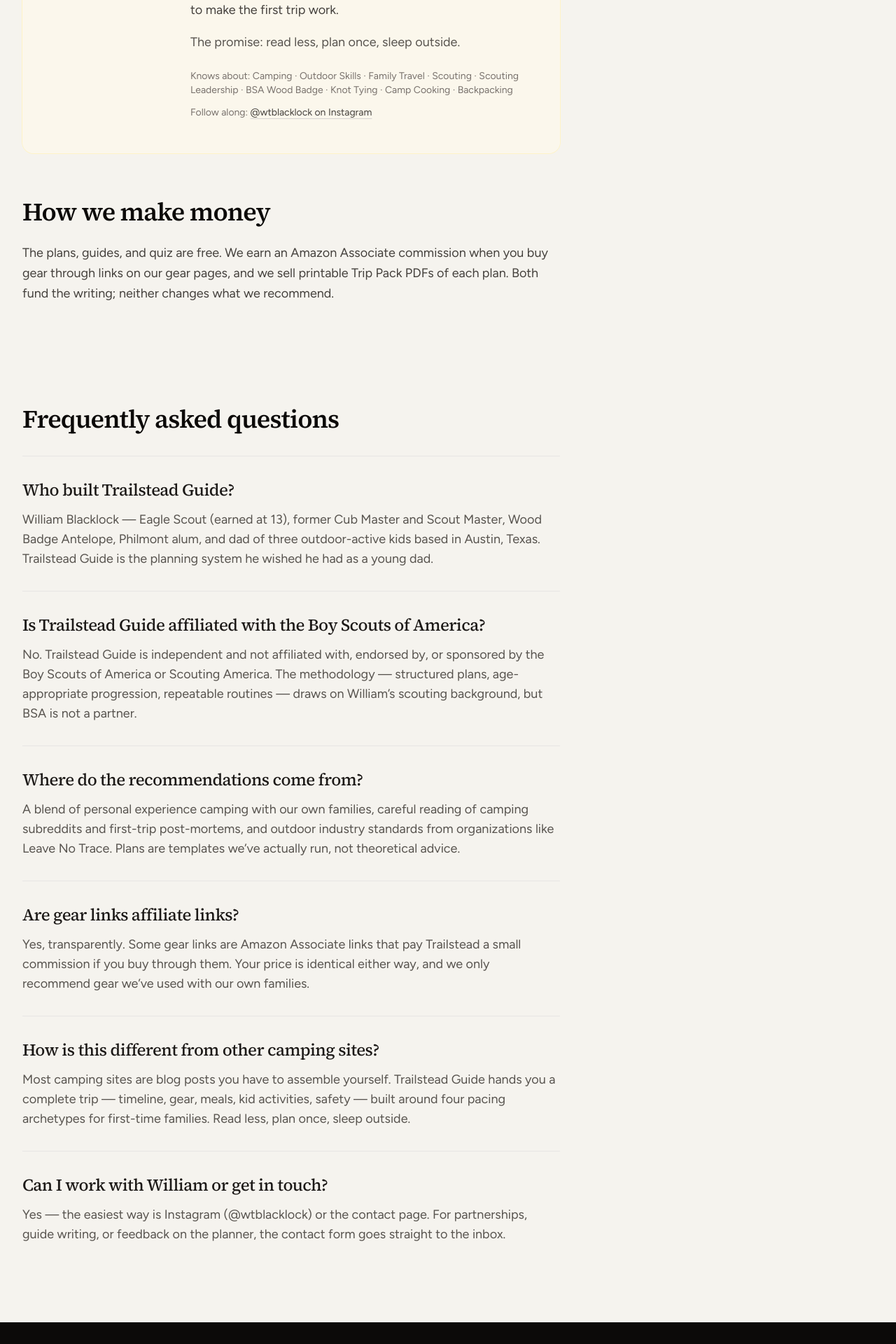
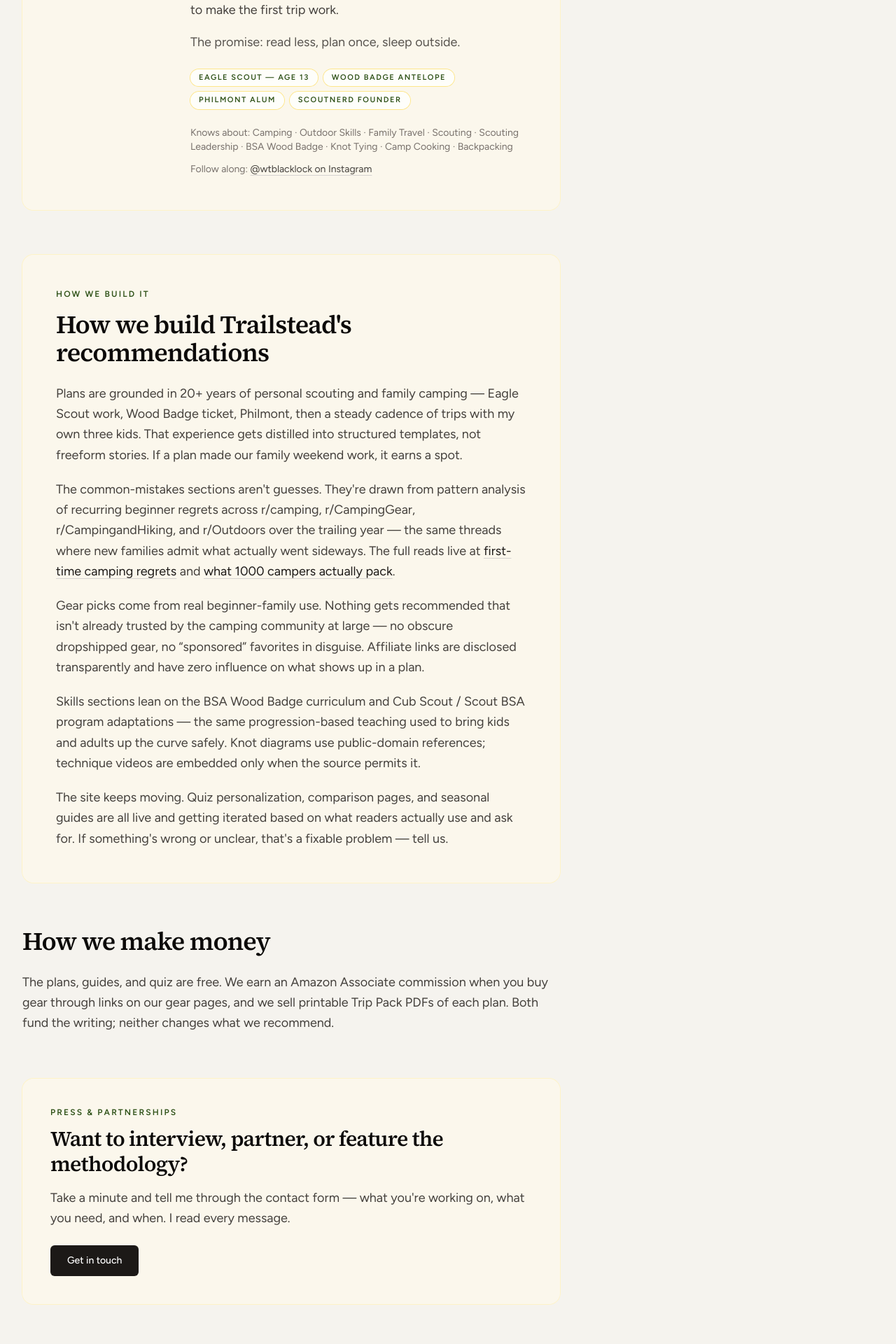
Before and after one commit to wtblacklock/trailsteadguide, a Next.js app: page /about in a window 1280 px wide. Shown: the part 2020-3940 px from the top of the page at 70% size. Built offline with nearby package versions, Linux system fonts and the light colour scheme.

Commit message:
feat(about): methodology block, credentials rail, partnership invite

```diff
--- a/app/about/page.tsx
+++ b/app/about/page.tsx
@@ -204,6 +204,24 @@ export default function Page() {
                   The promise: read less, plan once, sleep outside.
                 </p>
               </div>
+              <ul
+                aria-label="Credentials"
+                className="mt-6 flex flex-wrap gap-2"
+              >
+                {[
+                  'Eagle Scout — age 13',
+                  'Wood Badge Antelope',
+                  'Philmont alum',
+                  'ScoutNerd founder',
+                ].map((credential) => (
+                  <li
+                    key={credential}
+                    className="inline-flex items-center rounded-full bg-white/70 ring-1 ring-amber-200 px-3 py-1 text-[11px] font-semibold tracking-[0.14em] uppercase text-brand-green"
+                  >
+                    {credential}
+                  </li>
+                ))}
+              </ul>
               <p className="mt-6 text-sm text-stone-500">
                 Knows about: {AUTHOR_KNOWS_ABOUT.join(' · ')}
               </p>
@@ -224,6 +242,48 @@ export default function Page() {
       </section>
 
       <section className="max-w-page mx-auto px-8 pb-16">
+        <div className="max-w-3xl rounded-2xl bg-amber-50/60 ring-1 ring-amber-100 p-8 md:p-12">
+          <p className="text-xs font-semibold tracking-[0.18em] uppercase text-brand-green mb-4">
+            How we build it
+          </p>
+          <h2 className="font-serif text-3xl md:text-4xl font-semibold text-stone-950 tracking-tight mb-6">
+            How we build Trailstead&apos;s recommendations
+          </h2>
+          <div className="space-y-5 text-stone-700 leading-relaxed text-lg">
+            <p>
+              Plans are grounded in 20+ years of personal scouting and family camping — Eagle Scout work, Wood Badge ticket, Philmont, then a steady cadence of trips with my own three kids. That experience gets distilled into structured templates, not freeform stories. If a plan made our family weekend work, it earns a spot.
+            </p>
+            <p>
+              The common-mistakes sections aren&apos;t guesses. They&apos;re drawn from pattern analysis of recurring beginner regrets across r/camping, r/CampingGear, r/CampingandHiking, and r/Outdoors over the trailing year — the same threads where new families admit what actually went sideways. The full reads live at{' '}
+              <Link
+                href="/research/first-time-camping-regrets"
+                className="text-stone-900 underline decoration-stone-300 underline-offset-4 hover:decoration-stone-500 transition-colors"
+              >
+                first-time camping regrets
+              </Link>{' '}
+              and{' '}
+              <Link
+                href="/research/what-1000-campers-actually-pack"
+                className="text-stone-900 underline decoration-stone-300 underline-offset-4 hover:decoration-stone-500 transition-colors"
+              >
+                what 1000 campers actually pack
+              </Link>
+              .
+            </p>
+            <p>
+              Gear picks come from real beginner-family use. Nothing gets recommended that isn&apos;t already trusted by the camping community at large — no obscure dropshipped gear, no &ldquo;sponsored&rdquo; favorites in disguise. Affiliate links are disclosed transparently and have zero influence on what shows up in a plan.
+            </p>
+            <p>
+              Skills sections lean on the BSA Wood Badge curriculum and Cub Scout / Scout BSA program adaptations — the same progression-based teaching used to bring kids and adults up the curve safely. Knot diagrams use public-domain references; technique videos are embedded only when the source permits it.
+            </p>
+            <p>
+              The site keeps moving. Quiz personalization, comparison pages, and seasonal guides are all live and getting iterated based on what readers actually use and ask for. If something&apos;s wrong or unclear, that&apos;s a fixable problem — tell us.
+            </p>
+          </div>
+        </div>
+      </section>
+
+      <section className="max-w-page mx-auto px-8 pb-16">
         <div className="max-w-3xl">
           <h2 className="font-serif text-3xl md:text-4xl font-semibold text-stone-950 tracking-tight mb-6">
             How we make money
@@ -236,6 +296,26 @@ export default function Page() {
         </div>
       </section>
 
+      <section className="max-w-page mx-auto px-8 pb-16">
+        <div className="max-w-3xl rounded-2xl bg-amber-50/60 ring-1 ring-amber-100 p-8 md:p-10">
+          <p className="text-xs font-semibold tracking-[0.18em] uppercase text-brand-green mb-3">
+            Press &amp; partnerships
+          </p>
+          <h2 className="font-serif text-2xl md:text-3xl font-semibold text-stone-950 tracking-tight mb-4">
+            Want to interview, partner, or feature the methodology?
+          </h2>
+          <p className="text-stone-700 leading-relaxed text-lg mb-6">
+            Take a minute and tell me through the contact form — what you&apos;re working on, what you need, and when. I read every message.
+          </p>
+          <Link
+            href="/contact"
+            className="inline-flex items-center justify-center rounded-md font-medium bg-stone-900 text-white hover:bg-stone-800 transition-colors px-6 py-3 text-sm"
+          >
+            Get in touch
+          </Link>
+        </div>
+      </section>
+
       <FaqSection items={ABOUT_FAQ_ITEMS} />
     </main>
   )
```
